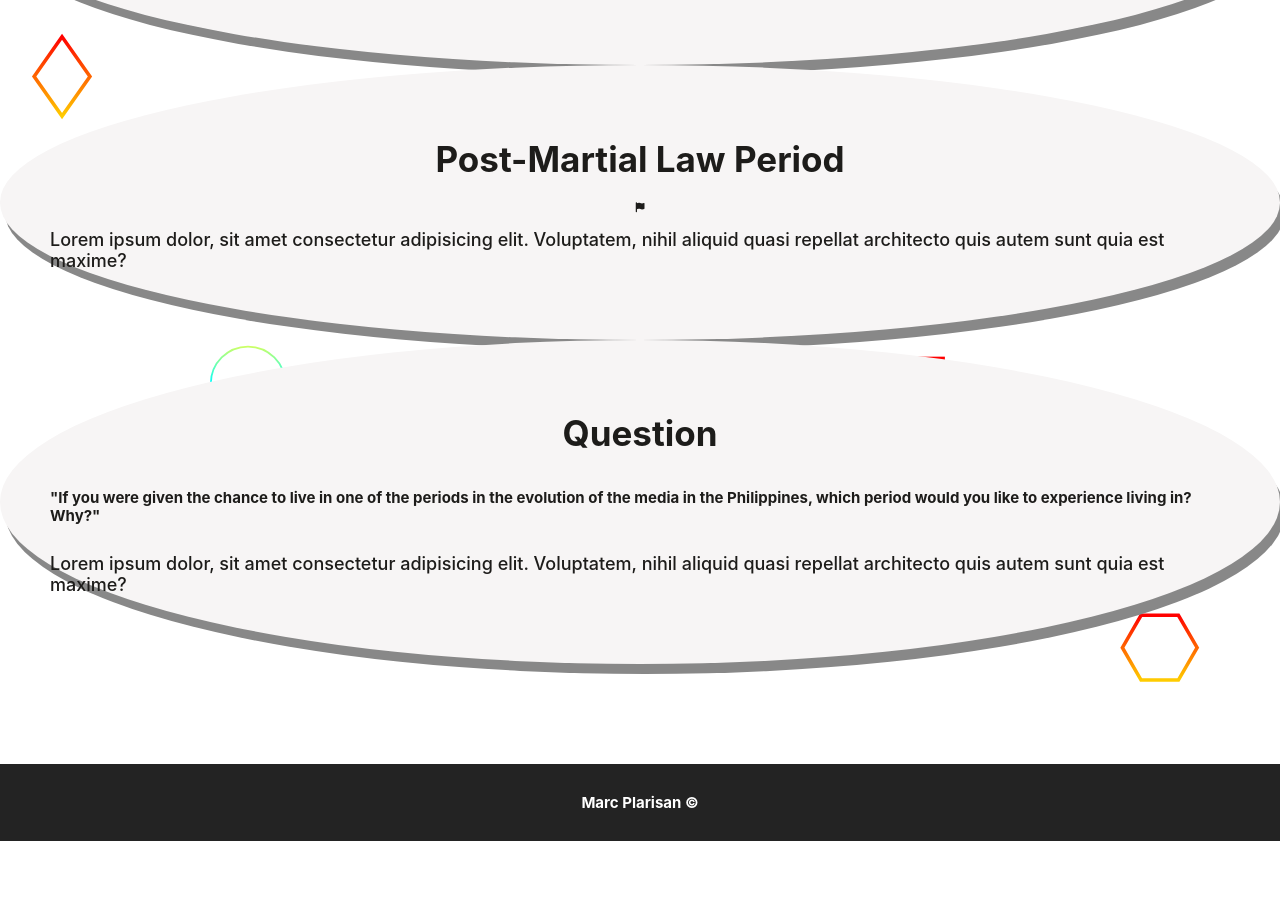
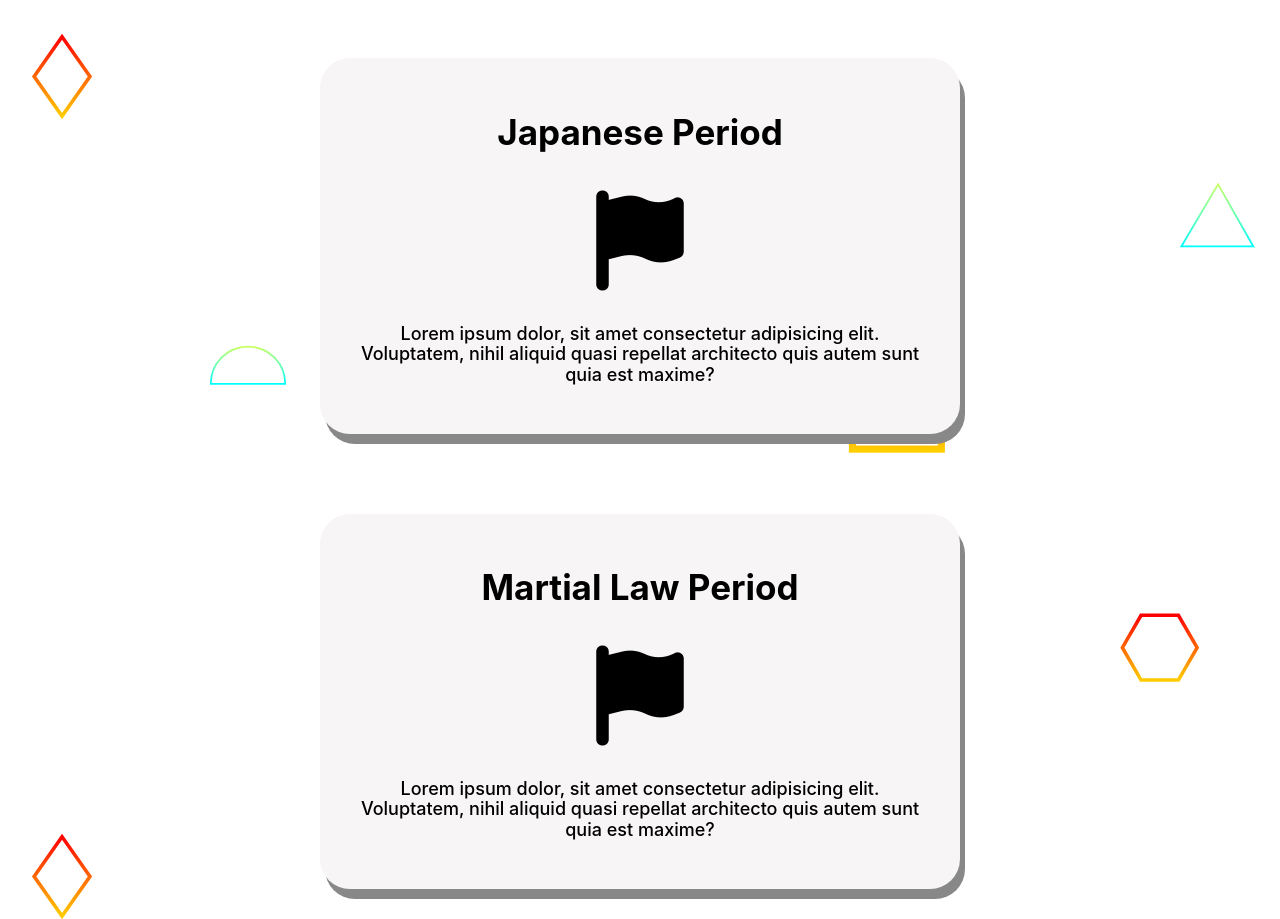
Before and after one commit to DragunWF/Media-Evolution-Web-App, a website: page index.html in a window 1280 px wide. Shown: the part 1870-2789 px from the top of the page. Before the commit the page ends 2711 px from the top, so only its background shows below. Drawn offline with nearby package versions, Linux system fonts and the light colour scheme.

Commit message:
Updated styles

```diff
--- a/css/styles.css
+++ b/css/styles.css
@@ -2,6 +2,11 @@
   --color-text: #1d1c1a;
   --color-container: #f7f5f5;
   --color-black: #232323;
+}
+
+::selection {
+  color: #fff;
+  background: #fbb741;
 }
 
 html {
@@ -13,7 +18,6 @@ body {
   background-image: url("/img/background.svg");
   background-attachment: fixed;
   background-size: cover;
-  color: var(--color-text);
   font-family: -apple-system, BlinkMacSystemFont, "Segoe UI", Roboto, Oxygen,
     Ubuntu, Cantarell, "Open Sans", "Helvetica Neue", sans-serif;
 }
@@ -24,6 +28,16 @@ body {
   align-items: center;
   justify-content: center;
   flex-direction: column;
+}
+
+.icons {
+  font-size: 10rem;
+  transition: all 0.25s ease-out;
+}
+
+.icons:hover {
+  transform: scale(1.1);
+  cursor: pointer;
 }
 
 /* Navigation */
@@ -72,22 +86,43 @@ body {
 /* Content */
 .content {
   margin-top: 8rem;
+  gap: 8rem;
 }
 
 .container {
   background: var(--color-container);
-  border-radius: 100%;
+  border-radius: 30px;
   box-shadow: 5px 10px #888888;
-  padding: 5rem;
+  padding: 3rem;
+  gap: 1.5rem;
+  transition: all 0.25s ease-out;
 }
 
 .container h1 {
   font-size: 3.5rem;
 }
 
+.container h2 {
+  width: 50ch;
+  text-align: center;
+  font-size: 1.8rem;
+  font-weight: 600;
+  margin-top: 0;
+}
+
 .container p {
   font-size: 1.8rem;
   font-weight: 500;
+  width: 50ch;
+  text-align: center;
+}
+
+.container:hover {
+  transform: scale(1.025);
+}
+
+#question {
+  gap: 0.7rem;
 }
 
 /* Footer */
```
